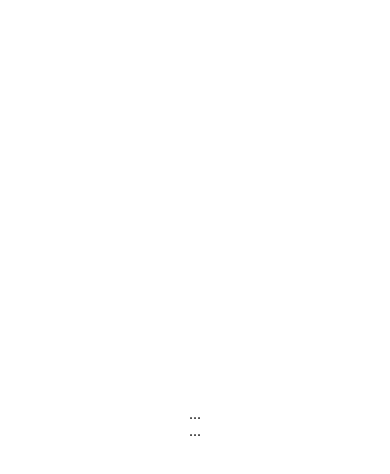
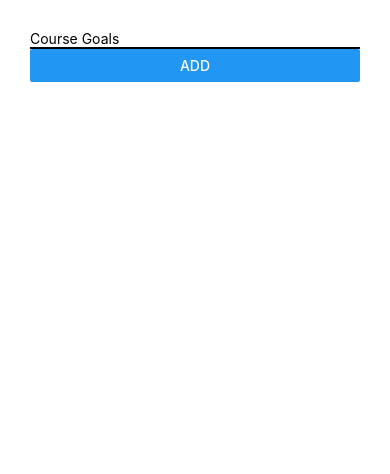
Before and after one commit to samuel-joseph/test-project, a React Native app: screen / in a window 390 px wide. Shown: the top 474 px of the page. Built offline with nearby package versions, Linux system fonts and the light colour scheme.

Commit message:
TextInput is styled

```diff
--- a/App.js
+++ b/App.js
@@ -1,16 +1,18 @@
 import React, { useState } from "react";
-import { StyleSheet, Text, View, Button } from "react-native";
+import { StyleSheet, Text, TextInput, View, Button } from "react-native";
 
 export default function App() {
   const [outputText, setOutputText] = useState("This text");
   return (
-    <View style={styles.container}>
+    <View style={{ padding: 30 }}>
       <View>
-        <Text>...</Text>
+        <TextInput
+          placeholder="Course Goals"
+          style={{ borderBottomColor: "black", borderBottomWidth: 2 }}
+        />
+        <Button title="ADD" />
       </View>
-      <View>
-        <Text>...</Text>
-      </View>
+      <View></View>
     </View>
   );
 }
```
